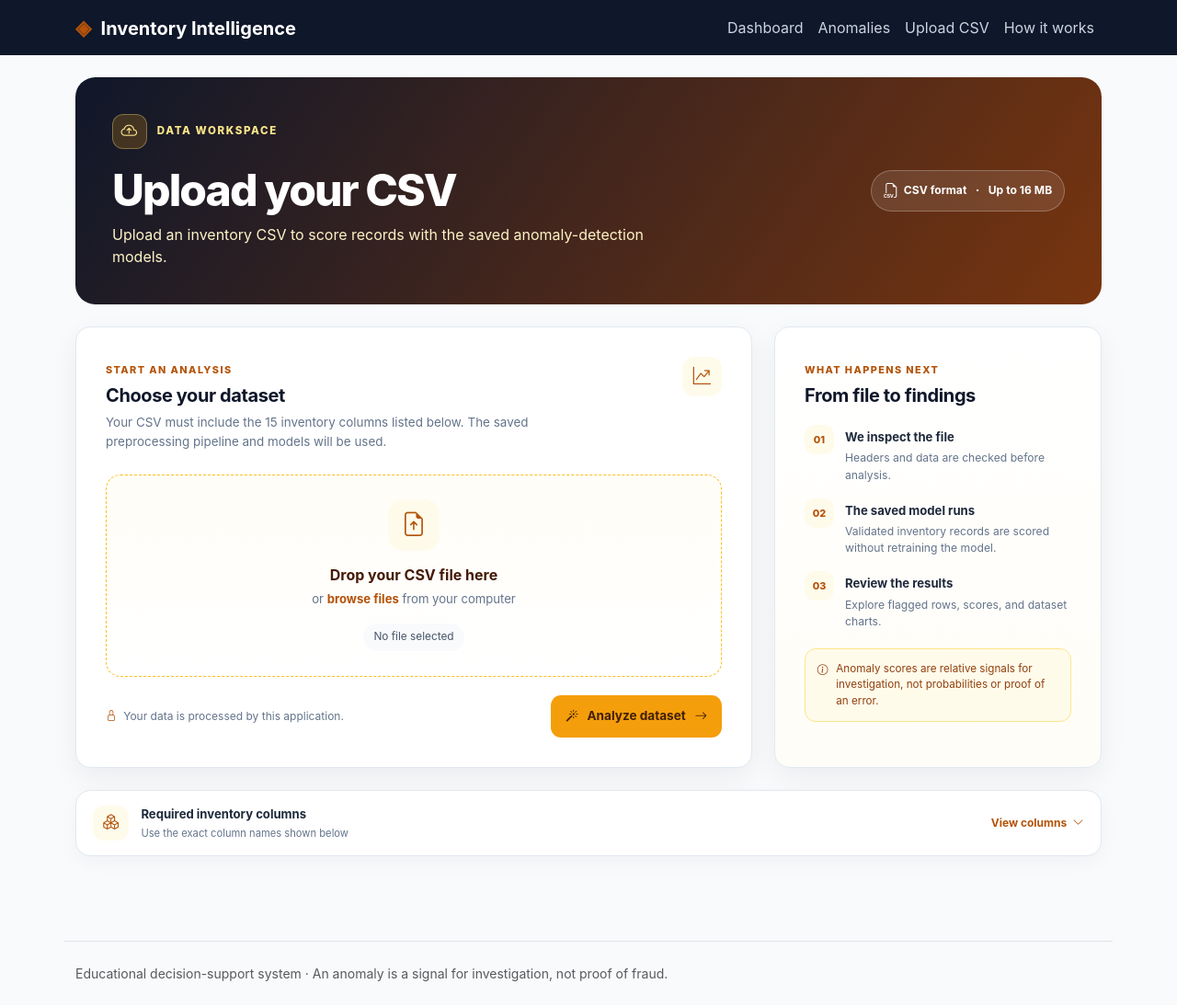
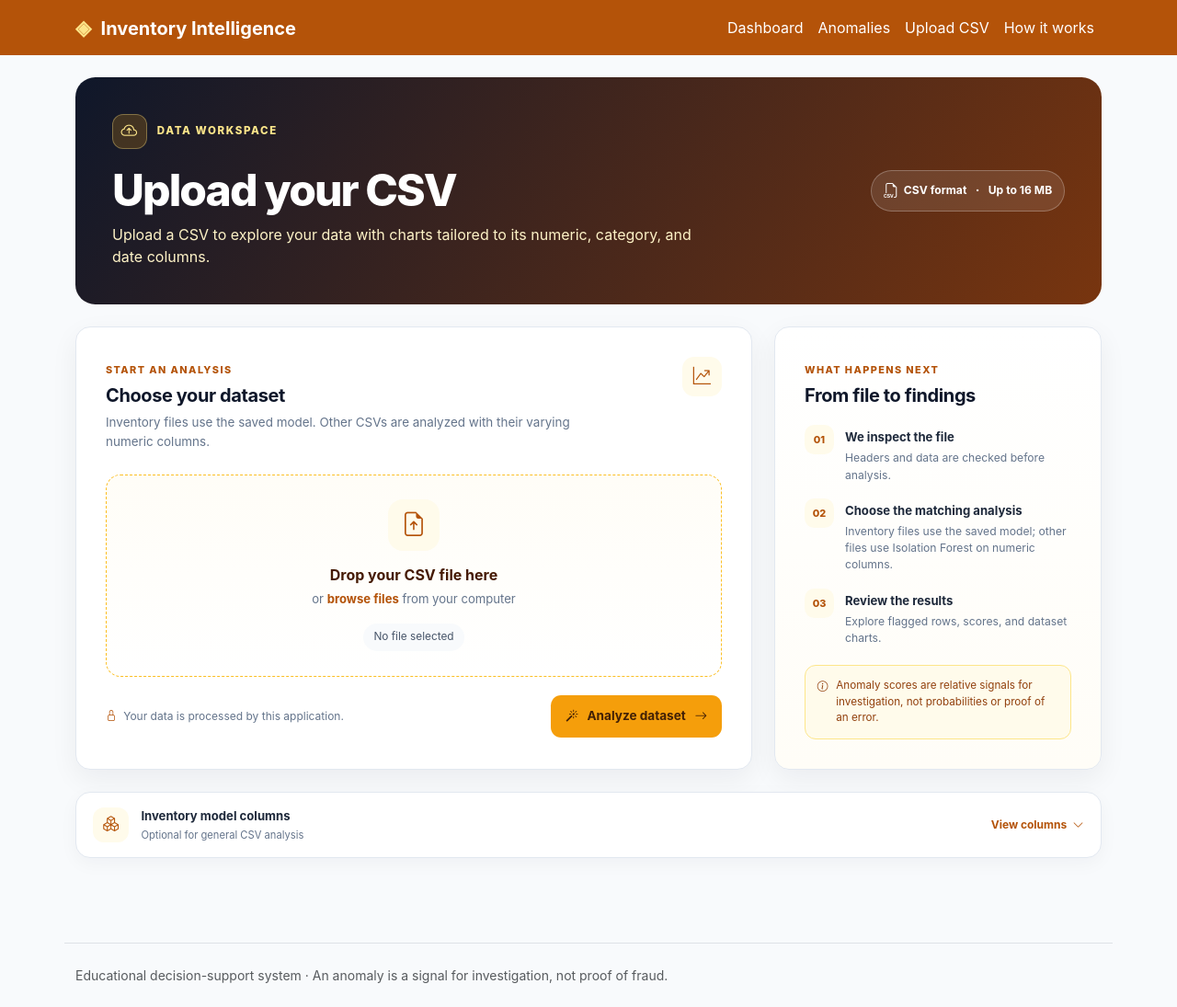
Before and after one commit to ayeshawaheed453-9/Inventory-Anomaly-Detection-using-machine-learning, a Flask app: page /upload in a window 1280 px wide. Shown: the whole page at 92% size. Before the commit the page ends 1067 px from the top, so only its background shows below. Run offline with Flask 3, Linux system fonts and the light colour scheme.

Commit message:
Build dynamic amber dashboard
Co-authored-by: Copilot <223556219+Copilot@users.noreply.github.com>

```diff
--- a/app.py
+++ b/app.py
@@ -5,6 +5,7 @@ import joblib
 import pandas as pd
 import numpy as np
 from flask import Flask, render_template, request, redirect, url_for, flash, send_file
+from sklearn.ensemble import IsolationForest
 from werkzeug.utils import secure_filename
 from feature_engineering import engineer_features, validate_columns, FEATURE_COLUMNS
 from anomaly_detection import score_models, explain_record, recommend_action
@@ -15,6 +16,8 @@ app.secret_key = 'inventory-anomaly-demo-key'
 app.config['MAX_CONTENT_LENGTH'] = 16 * 1024 * 1024
 MODEL_DIR = ROOT / 'models'; OUTPUT_DIR = ROOT / 'outputs'; UPLOAD_DIR = ROOT / 'uploads'
 for p in [OUTPUT_DIR, UPLOAD_DIR]: p.mkdir(exist_ok=True)
+ANALYSIS_META_PATH = OUTPUT_DIR / 'current_analysis.json'
+MODEL_OUTPUT_COLUMNS = {'Anomaly Score', 'anomaly_score', 'kde_score', 'gmm_score', 'kmeans_score', 'baseline_score', 'pca_1', 'pca_2', 'cluster', 'Status', 'Key Indicators', 'Recommended Action'}
 
 
 def artifacts():
@@ -32,23 +35,98 @@ def current_results():
 
 def view_rows(df, limit=200):
     if df.empty: return []
-    out = df.copy(); out['Date'] = pd.to_datetime(out['Date'], errors='coerce').dt.strftime('%Y-%m-%d')
+    out = df.copy()
+    if 'Date' in out:
+        out['Date'] = pd.to_datetime(out['Date'], errors='coerce').dt.strftime('%Y-%m-%d')
     return out.head(limit).replace({np.nan: None}).to_dict('records')
+
+
+def numeric_feature_columns(df):
+    return [col for col in df.select_dtypes(include=[np.number]).columns if col not in MODEL_OUTPUT_COLUMNS]
+
+
+def current_analysis_metadata():
+    if not ANALYSIS_META_PATH.exists(): return {}
+    return json.loads(ANALYSIS_META_PATH.read_text())
+
+
+def save_current_analysis(df, metadata):
+    OUTPUT_DIR.mkdir(parents=True, exist_ok=True)
+    df.to_csv(OUTPUT_DIR/'current_results.csv', index=False)
+    ANALYSIS_META_PATH.write_text(json.dumps(metadata))
 
 
 def summary(df):
     if df.empty: return {'total':0,'normal':0,'anomalies':0,'pct':0,'avg_stock':0,'avg_sales':0,'avg_turnover':0}
-    anomaly = df.get('Status', pd.Series(dtype=str)).eq('ANOMALY')
-    return {'total':len(df),'normal':int((~anomaly).sum()),'anomalies':int(anomaly.sum()),'pct':round(float(anomaly.mean()*100),2),'avg_stock':round(float(df['Inventory Level'].mean()),1),'avg_sales':round(float(df['Units Sold'].mean()),1),'avg_turnover':round(float(df['Inventory_Turnover'].mean()),2)}
+    status = df.get('Status', pd.Series('NORMAL', index=df.index)).fillna('NORMAL')
+    anomaly = status.eq('ANOMALY')
+    def average(col, digits):
+        if col not in df: return 0
+        value=pd.to_numeric(df[col], errors='coerce').mean()
+        return round(float(value),digits) if pd.notna(value) else 0
+    return {'total':len(df),'normal':int((~anomaly).sum()),'anomalies':int(anomaly.sum()),'pct':round(float(anomaly.mean()*100),2),'avg_stock':average('Inventory Level',1),'avg_sales':average('Units Sold',1),'avg_turnover':average('Inventory_Turnover',2)}
 
 
 def chart_data(df):
-    if df.empty: return {}
-    anomaly = df[df['Status']=='ANOMALY']
-    product = anomaly.groupby('Product ID').size().sort_values(ascending=False).head(8)
-    store = anomaly.groupby('Store ID').size().sort_values(ascending=False).head(8)
-    date = anomaly.assign(Date=pd.to_datetime(anomaly['Date'])).groupby(anomaly['Date'].astype(str)).size().tail(30)
-    return {'status':[int((df['Status']=='NORMAL').sum()), int((df['Status']=='ANOMALY').sum())], 'scores':df['Anomaly Score'].round(3).tolist()[:10000], 'product_labels':product.index.tolist(),'product_values':product.tolist(),'store_labels':store.index.tolist(),'store_values':store.tolist(),'trend_labels':date.index.tolist(),'trend_values':date.tolist(),'pca':{'x':df.get('pca_1',pd.Series()).tolist()[:3000],'y':df.get('pca_2',pd.Series()).tolist()[:3000],'status':df.get('Status',pd.Series()).tolist()[:3000]}}
+    data = {'status_labels':['NORMAL','ANOMALY'],'status_values':[0,0],'score_labels':[],'score_values':[],'features':[],'feature_name':None,'feature_stats':{},'category_name':None,'category_labels':[],'category_values':[],'trend_name':None,'trend_labels':[],'trend_values':[],'threshold':None}
+    if df.empty: return data
+
+    statuses = df.get('Status', pd.Series('NORMAL', index=df.index)).fillna('NORMAL').astype(str)
+    data['status_values'] = [int(statuses.eq(label).sum()) for label in data['status_labels']]
+    scores = pd.to_numeric(df.get('Anomaly Score', pd.Series(0, index=df.index)), errors='coerce').fillna(0).clip(0, 1)
+    bins = np.linspace(0, 1, 11)
+    counts, edges = np.histogram(scores, bins=bins)
+    data['score_labels'] = [f'{edges[i]:.1f}–{edges[i + 1]:.1f}' for i in range(len(edges) - 1)]
+    data['score_values'] = counts.astype(int).tolist()
+
+    features = numeric_feature_columns(df)
+    data['features'] = features
+    data['feature_name'] = features[0] if features else None
+    for feature in features:
+        values = pd.to_numeric(df[feature], errors='coerce')
+        feature_stats = []
+        for label in data['status_labels']:
+            group = values[statuses.eq(label)].dropna()
+            feature_stats.append(float(group.median()) if not group.empty else None)
+        data['feature_stats'][feature] = feature_stats
+
+    excluded = MODEL_OUTPUT_COLUMNS | set(features)
+    categories = []
+    for col in df.columns:
+        if col in excluded or pd.api.types.is_numeric_dtype(df[col]) or pd.api.types.is_datetime64_any_dtype(df[col]):
+            continue
+        values = df[col].fillna('Unknown').astype(str)
+        unique_count = values.nunique()
+        if 2 <= unique_count <= 12:
+            priority = 0 if any(word in col.lower() for word in ('category','region','type','group')) else 1
+            categories.append((priority, col, values))
+    if categories:
+        _, category_name, values = min(categories, key=lambda item: (item[0], item[1]))
+        grouped = pd.DataFrame({'category':values,'anomaly':statuses.eq('ANOMALY')}).groupby('category')['anomaly'].agg(['mean','count'])
+        grouped = grouped.sort_values('count', ascending=False).head(10)
+        data['category_name'] = category_name
+        data['category_labels'] = grouped.index.astype(str).tolist()
+        data['category_values'] = (grouped['mean'] * 100).round(2).tolist()
+
+    for col in df.columns:
+        if col in MODEL_OUTPUT_COLUMNS or not ('date' in col.lower() or 'time' in col.lower() or pd.api.types.is_datetime64_any_dtype(df[col])):
+            continue
+        dates = pd.to_datetime(df[col], errors='coerce')
+        valid = dates.notna()
+        if valid.sum() < 2 or dates[valid].nunique() < 2: continue
+        unique_dates = dates[valid].nunique()
+        if unique_dates <= 60:
+            periods = dates[valid].dt.strftime('%Y-%m-%d')
+        elif unique_dates <= 180:
+            periods = dates[valid].dt.to_period('W').astype(str)
+        else:
+            periods = dates[valid].dt.to_period('M').astype(str)
+        grouped = pd.DataFrame({'period':periods,'anomaly':statuses[valid].eq('ANOMALY').to_numpy()}).groupby('period')['anomaly'].agg(['mean','count']).sort_index().tail(24)
+        data['trend_name'] = col
+        data['trend_labels'] = grouped.index.astype(str).tolist()
+        data['trend_values'] = (grouped['mean'] * 100).round(2).tolist()
+        break
+    return data
 
 
 def run_inference(raw, threshold=None):
@@ -64,7 +142,61 @@ def run_inference(raw, threshold=None):
     df['Recommended Action'] = df.apply(recommend_action, axis=1)
     # Derived turnover is a clear, project-specific KPI.
     df['Inventory_Turnover'] = (df['Units Sold'] / df['Inventory Level'].replace(0,np.nan)).replace([np.inf,-np.inf],np.nan).fillna(0)
-    df.to_csv(OUTPUT_DIR/'current_results.csv', index=False)
+    save_current_analysis(df, {'generic':False,'threshold':threshold,'method':'Saved inventory ensemble','features':numeric_feature_columns(df)})
+    return df, threshold
+
+
+def run_generic_inference(raw):
+    if len(raw) < 2:
+        raise ValueError('Upload at least two data rows so the records can be compared.')
+    df = raw.copy()
+    df.columns = [str(column).strip() for column in df.columns]
+    if df.columns.duplicated().any():
+        raise ValueError('The CSV contains duplicate column names after trimming whitespace.')
+
+    numeric = {}
+    for column in df.columns:
+        converted = pd.to_numeric(df[column], errors='coerce').replace([np.inf, -np.inf], np.nan)
+        present = df[column].notna() & df[column].astype(str).str.strip().ne('')
+        if not present.any() or converted[present].notna().mean() < .9:
+            continue
+        if converted.nunique(dropna=True) < 2:
+            continue
+        numeric[column] = converted
+    if not numeric:
+        raise ValueError('This CSV needs at least one numeric column with two or more different values.')
+
+    feature_frame = pd.DataFrame(numeric, index=df.index)
+    valid_rows = feature_frame.notna().any(axis=1)
+    df = df.loc[valid_rows].reset_index(drop=True)
+    feature_frame = feature_frame.loc[valid_rows].reset_index(drop=True)
+    if len(df) < 2:
+        raise ValueError('At least two rows need usable numeric values for analysis.')
+    feature_frame = feature_frame.fillna(feature_frame.median())
+    X = feature_frame.to_numpy(dtype=float)
+
+    model = IsolationForest(n_estimators=200, contamination='auto', random_state=42, n_jobs=1)
+    model.fit(X)
+    raw_scores = -model.decision_function(X)
+    raw_threshold = float(np.quantile(raw_scores, .95))
+    minimum, maximum = float(np.min(raw_scores)), float(np.max(raw_scores))
+    if maximum > minimum:
+        scores = (raw_scores - minimum) / (maximum - minimum)
+        threshold = float(np.clip((raw_threshold - minimum) / (maximum - minimum), 0, 1))
+        status = np.where(raw_scores >= raw_threshold, 'ANOMALY', 'NORMAL')
+    else:
+        scores = np.zeros(len(df), dtype=float)
+        threshold = 0.0
+        status = np.full(len(df), 'NORMAL')
+
+    for column in feature_frame.columns:
+        df[column] = feature_frame[column]
+    df['Anomaly Score'] = scores.round(6)
+    df['Status'] = status
+    feature_names = ', '.join(feature_frame.columns[:5])
+    df['Key Indicators'] = f'Compared with other rows using numeric fields: {feature_names}.'
+    df['Recommended Action'] = np.where(status == 'ANOMALY','Review this record and its source data.','No unusual pattern was detected.')
+    save_current_analysis(df, {'generic':True,'threshold':threshold,'method':'Isolation Forest · 95th-percentile score cutoff','features':list(feature_frame.columns)})
     return df, threshold
 
 @app.context_processor
@@ -78,9 +210,16 @@ def index():
 
 @app.route('/dashboard')
 def dashboard():
-    try: df=current_results(); meta=artifacts()[2]
-    except FileNotFoundError as e: flash(str(e),'danger'); return redirect(url_for('index'))
-    return render_template('dashboard.html', summary=summary(df), charts=chart_data(df), meta=meta)
+    df=current_results()
+    metadata=current_analysis_metadata()
+    generic=bool(metadata.get('generic',not df.empty and bool(validate_columns(df))))
+    threshold=metadata.get('threshold')
+    if threshold is None and not generic:
+        try: threshold=artifacts()[2].get('threshold')
+        except FileNotFoundError: pass
+    charts=chart_data(df)
+    charts['threshold']=float(threshold) if threshold is not None else None
+    return render_template('dashboard.html', summary=summary(df), charts=charts, generic=generic, features=charts['features'])
 
 @app.route('/anomalies')
 def anomalies():
@@ -88,9 +227,10 @@ def anomalies():
     if not df.empty:
         for col in ['Product ID','Store ID','Category','Status']:
             val=request.args.get(col.lower().replace(' ','_'))
-            if val: df=df[df[col].astype(str).eq(val)]
+            if val and col in df: df=df[df[col].astype(str).eq(val)]
         try:
-            minimum=float(request.args.get('min_score','0')); df=df[df['Anomaly Score']>=minimum]
+            minimum=float(request.args.get('min_score','0'))
+            if 'Anomaly Score' in df: df=df[df['Anomaly Score']>=minimum]
         except ValueError: pass
     page_size=50
     total=len(df)
@@ -103,14 +243,21 @@ def anomalies():
     for row,row_id in zip(rows,page_df.index):
         row['_row_id']=int(row_id)
         row['_row_number']=int(row_id)+1
-    columns=[col for col in ['Date','Product ID','Category','Store ID','Inventory Level','Units Sold','Inventory_Turnover','Anomaly Score','Status','Recommended Action'] if col in df.columns]
-    return render_template('anomalies.html', rows=rows, total=total, page=page, total_pages=total_pages, start_row=start+1 if total else 0, end_row=start+len(rows), columns=columns, filters={'products':sorted(df['Product ID'].dropna().astype(str).unique()) if not df.empty else [],'stores':sorted(df['Store ID'].dropna().astype(str).unique()) if not df.empty else []})
+    preferred=['Date','Product ID','Category','Store ID','Inventory Level','Units Sold','Inventory_Turnover','Anomaly Score','Status','Recommended Action']
+    if validate_columns(df):
+        source_columns=[col for col in df.columns if col not in MODEL_OUTPUT_COLUMNS][:6]
+        columns=source_columns+['Anomaly Score','Status','Recommended Action']
+    else:
+        columns=[col for col in preferred if col in df.columns]
+    products=sorted(df['Product ID'].dropna().astype(str).unique()) if 'Product ID' in df else []
+    stores=sorted(df['Store ID'].dropna().astype(str).unique()) if 'Store ID' in df else []
+    return render_template('anomalies.html', rows=rows, total=total, page=page, total_pages=total_pages, start_row=start+1 if total else 0, end_row=start+len(rows), columns=columns, filters={'products':products,'stores':stores})
 
 @app.route('/details/<int:row_id>')
 def details(row_id):
     df=current_results()
     if row_id<0 or row_id>=len(df): flash('That inventory record was not found.','warning'); return redirect(url_for('anomalies'))
-    return render_template('details.html', row=df.iloc[row_id].to_dict(), row_id=row_id)
+    return render_template('details.html', row=df.iloc[row_id].to_dict(), row_id=row_id, columns=[col for col in df.columns if col not in {'pca_1','pca_2','kde_score','gmm_score','kmeans_score','baseline_score','cluster','anomaly_score'}])
 
 @app.route('/upload', methods=['GET','POST'])
 def upload():
@@ -120,10 +267,14 @@ def upload():
         name=secure_filename(file.filename)
         path=UPLOAD_DIR/name; file.save(path)
         try:
-            raw=pd.read_csv(path); missing=validate_columns(raw)
-            if missing: flash('Missing required columns: ' + ', '.join(missing),'danger'); return redirect(url_for('upload'))
-            df, threshold=run_inference(raw)
-            flash(f'Analysis complete: {len(df):,} records scored at the saved 95th-percentile threshold ({threshold:.3f}).','success'); return redirect(url_for('results'))
+            raw=pd.read_csv(path)
+            if validate_columns(raw):
+                df, threshold=run_generic_inference(raw)
+                flash(f'Analysis complete: {len(df):,} records scored using numeric columns. Scores at or above the 95th-percentile cutoff are flagged.','success')
+            else:
+                df, threshold=run_inference(raw)
+                flash(f'Analysis complete: {len(df):,} inventory records scored at the saved threshold ({threshold:.3f}).','success')
+            return redirect(url_for('dashboard'))
         except Exception as exc: flash('The CSV could not be analyzed safely: ' + str(exc),'danger'); return redirect(url_for('upload'))
     return render_template('upload.html')
 
@@ -134,7 +285,10 @@ def analyze():
     flash(f'Refreshed analysis for {len(df):,} observations using threshold {threshold:.3f}.','success'); return redirect(url_for('dashboard'))
 
 @app.route('/results')
-def results(): return render_template('results.html', rows=view_rows(current_results(), 100), summary=summary(current_results()))
+def results():
+    df=current_results()
+    if not df.empty and validate_columns(df): return redirect(url_for('dashboard'))
+    return render_template('results.html', rows=view_rows(df, 100), summary=summary(df))
 
 @app.route('/blog')
 def blog(): return render_template('blog.html')
--- a/static/css/style.css
+++ b/static/css/style.css
@@ -231,3 +231,50 @@ main a:not(.btn):not(.anomalies-download):not(.anomalies-page-button):not(.dashb
 @media(max-width:767.98px){
     .dashboard-hero-content{align-items:flex-start;flex-direction:column}
 }
+
+.navbar{background:var(--accent-dark)!important}
+.navbar .navbar-brand,.navbar .nav-link{color:#fff!important}
+.navbar .nav-link:hover,.navbar .nav-link:focus{color:#fde68a!important}
+.navbar .brand-mark{color:#fde68a}
+.dashboard-hero-copy p{max-width:42rem;color:#fef3c7}
+.dashboard-hero-eyebrow{display:flex;align-items:center;gap:.65rem;margin-bottom:1rem;font-size:.72rem;font-weight:800;letter-spacing:.13em}
+.dashboard-heading-mark{display:grid;place-items:center;width:2.5rem;height:2.5rem;border-radius:.8rem}
+.dashboard-live-badge{display:inline-flex;align-items:center;gap:.4rem;padding:.35rem .6rem;border:1px solid rgba(255,255,255,.25);border-radius:999px;background:rgba(255,255,255,.1);font-size:.64rem;letter-spacing:.06em}
+.dashboard-live-badge span{width:.45rem;height:.45rem;border-radius:50%}
+.dashboard-hero-actions{display:flex;flex-wrap:wrap;gap:.65rem}
+.dashboard-action{display:inline-flex;align-items:center;gap:.5rem;padding:.7rem .9rem;border:1px solid rgba(255,255,255,.28);border-radius:.7rem;font-size:.82rem;font-weight:700;text-decoration:none}
+.dashboard-action-primary{border-color:var(--accent);color:#422006}
+.dashboard-action-secondary{background:rgba(255,255,255,.1);color:#fff}
+.dashboard-action-secondary:hover{background:rgba(255,255,255,.2);color:#fff}
+.dashboard-metric{padding:1.1rem;border:1px solid #e2e8f0;border-radius:1rem;background:#fff;box-shadow:0 8px 24px rgba(15,23,42,.05)}
+.dashboard-metric-icon{display:grid;place-items:center;width:2.35rem;height:2.35rem;margin-bottom:.9rem;border-radius:.75rem}
+.dashboard-metric-label,.dashboard-metric-detail{display:block;color:var(--muted);font-size:.76rem}
+.dashboard-metric strong{display:block;margin:.2rem 0;font-size:1.6rem}
+.dashboard-metric-detail{font-size:.68rem}
+.dashboard-rate-track{margin-top:.7rem}
+.dashboard-rate-track progress{width:100%;height:.4rem;accent-color:var(--accent)}
+.dashboard-rate-track progress::-webkit-progress-bar{border-radius:999px;background:#f1f5f9}
+.dashboard-rate-track progress::-webkit-progress-value{border-radius:999px;background:var(--accent)}
+.dashboard-rate-track progress::-moz-progress-bar{border-radius:999px;background:var(--accent)}
+.dashboard-context{align-items:stretch}
+.dashboard-context-item,.dashboard-context-note{display:flex;align-items:center;gap:.65rem;padding:.75rem .9rem;border:1px solid #e2e8f0;border-radius:.75rem;background:#fff}
+.dashboard-context-item>i,.dashboard-context-note>i{color:var(--accent-dark)}
+.dashboard-context-item span{display:grid;gap:.1rem}
+.dashboard-context-item strong{font-size:.7rem}
+.dashboard-context-item small,.dashboard-context-note{color:var(--muted);font-size:.72rem}
+.dashboard-card{padding:1.25rem;border:1px solid #e2e8f0;border-radius:1rem;box-shadow:0 8px 24px rgba(15,23,42,.05)}
+.dashboard-card-heading{display:flex;align-items:center;justify-content:space-between}
+.dashboard-card-kicker{color:var(--accent-dark);font-size:.65rem;font-weight:800;letter-spacing:.13em}
+.dashboard-card .chart-title{margin:.35rem 0;font-size:1.05rem}
+.dashboard-card-note{color:var(--muted);font-size:.75rem}
+.dashboard-chart{position:relative;height:280px;min-height:260px}
+.dashboard-chart-wide{height:320px;min-height:300px}
+.feature-select-wrap{width:min(100%,16rem)}
+.dashboard-empty{border:1px solid #e2e8f0}
+
+@media(max-width:575.98px){
+    .dashboard-hero-actions{width:100%}
+    .dashboard-action{flex:1;justify-content:center}
+    .dashboard-card{padding:1rem}
+    .dashboard-chart,.dashboard-chart-wide{height:240px;min-height:230px}
+}
--- a/templates/upload.html
+++ b/templates/upload.html
@@ -6,7 +6,7 @@
     <div>
       <div class="upload-eyebrow"><span class="upload-hero-icon"><i class="bi bi-cloud-arrow-up"></i></span> DATA WORKSPACE</div>
       <h1>Upload your CSV</h1>
-      <p>Upload an inventory CSV to score records with the saved anomaly-detection models.</p>
+      <p>Upload a CSV to explore your data with charts tailored to its numeric, category, and date columns.</p>
     </div>
     <span class="upload-format-badge"><i class="bi bi-filetype-csv"></i><span>CSV format</span><i class="bi bi-dot"></i><span>Up to 16 MB</span></span>
   </div>
@@ -19,7 +19,7 @@
         <div>
           <span class="upload-panel-kicker">START AN ANALYSIS</span>
           <h2>Choose your dataset</h2>
-          <p>Your CSV must include the 15 inventory columns listed below. The saved preprocessing pipeline and models will be used.</p>
+          <p>Inventory files use the saved model. Other CSVs are analyzed with their varying numeric columns.</p>
         </div>
         <span class="upload-panel-mark"><i class="bi bi-graph-up-arrow"></i></span>
       </div>
@@ -52,7 +52,7 @@
         </li>
         <li>
           <span class="upload-step-number">02</span>
-          <div><strong>The saved model runs</strong><p>Validated inventory records are scored without retraining the model.</p></div>
+          <div><strong>Choose the matching analysis</strong><p>Inventory files use the saved model; other files use Isolation Forest on numeric columns.</p></div>
         </li>
         <li>
           <span class="upload-step-number">03</span>
@@ -67,7 +67,7 @@
     <details class="upload-schema">
       <summary class="upload-schema-summary">
         <span class="upload-schema-icon"><i class="bi bi-boxes"></i></span>
-        <span class="upload-schema-copy"><strong>Required inventory columns</strong><small>Use the exact column names shown below</small></span>
+        <span class="upload-schema-copy"><strong>Inventory model columns</strong><small>Optional for general CSV analysis</small></span>
         <span class="upload-schema-toggle">View columns <i class="bi bi-chevron-down"></i></span>
       </summary>
       <div class="upload-column-list">
@@ -75,7 +75,7 @@
         <span>{{ column }}</span>
         {% endfor %}
       </div>
-      <p class="upload-schema-footnote"><i class="bi bi-lightbulb"></i> All 15 headers are required. Match capitalization and punctuation exactly.</p>
+      <p class="upload-schema-footnote"><i class="bi bi-lightbulb"></i> Include all 15 exact headers to use the saved inventory model. Other CSVs need at least two rows and one varying numeric column.</p>
     </details>
   </div>
 </div>
```
Also changed, not shown: static/js/dashboard.js (added, +137 -0 lines), templates/dashboard.html (+15 -45 lines), test_project.py (+52 -0 lines).
